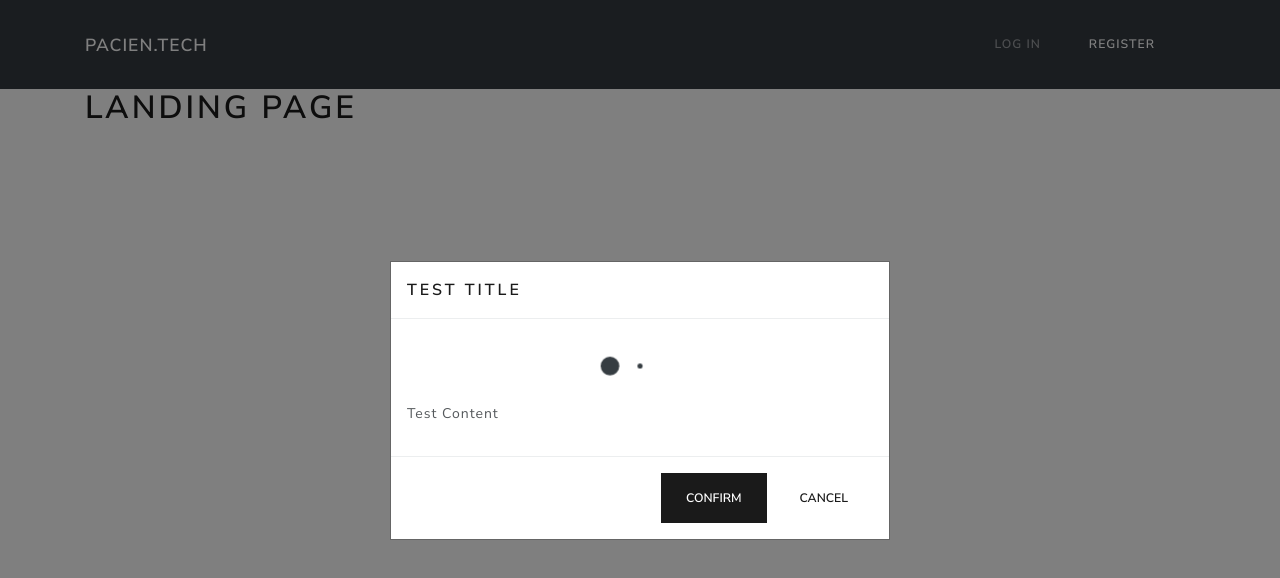
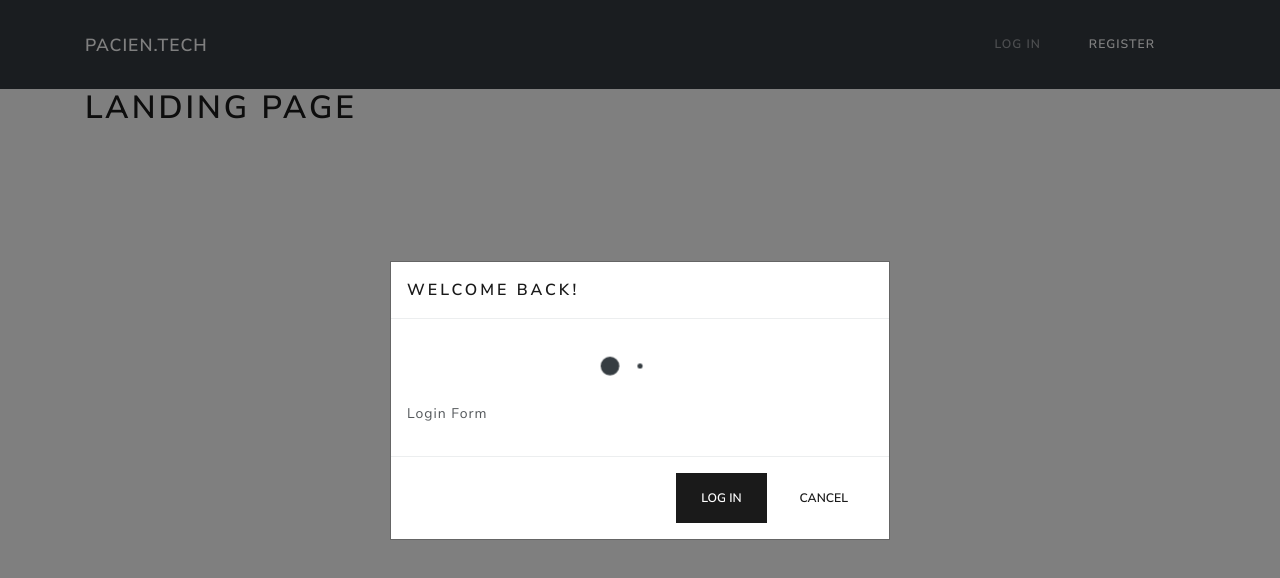
Before and after one commit to vzhny/pacientech, a React app: page / in a window 1280 px wide. Both pictures are taken after a click on the link "LOG IN". Shown: the top 578 px of the page. Built offline with nearby package versions, Linux system fonts and the light colour scheme.

Commit message:
Fixed correct modal props updating -- using state to trigger rerender of the modal | 02/01

```diff
--- a/src/components/Navigation/Navigation.js
+++ b/src/components/Navigation/Navigation.js
@@ -17,22 +17,27 @@ const Navigation = () => {
   const [isOpen, toggleNavbar] = useState(false);
   const [modalVisible, toggleModal] = useState(false);
   const [authStatus] = useContext(AuthContext);
-
-  let modalTitle = 'Test Title';
-  let modalConfirmBtn = 'Confirm';
-  let modalContent = <p>Test Content</p>;
+  const [modal, setModalProps] = useState({
+    title: 'Test Title',
+    confirmBtn: 'Confirm',
+    content: <p>Test Content</p>,
+  });
 
   const logInUser = () => {
-    modalTitle = 'Welcome Back!';
-    modalConfirmBtn = 'Log In';
-    modalContent = <p>Login Form Goes Here</p>;
+    setModalProps({
+      title: 'Welcome Back!',
+      confirmBtn: 'Log In',
+      content: <p>Login Form</p>,
+    });
     toggleModal(!modalVisible);
   };
 
   const registerUser = () => {
-    modalTitle = 'Register for an Account';
-    modalConfirmBtn = 'Register';
-    modalContent = <p>Register Form Goes Here</p>;
+    setModalProps({
+      title: 'Create an Account',
+      confirmBtn: 'Register',
+      content: <p>Register Form</p>,
+    });
     toggleModal(!modalVisible);
   };
 
@@ -71,9 +76,9 @@ const Navigation = () => {
         </Container>
       </Navbar>
       <Modal
-        title={modalTitle}
-        confirmBtn={modalConfirmBtn}
-        content={modalContent}
+        title={modal.title}
+        confirmBtn={modal.confirmBtn}
+        content={modal.content}
         modalVisible={modalVisible}
         toggleModal={toggleModal}
       />
```
